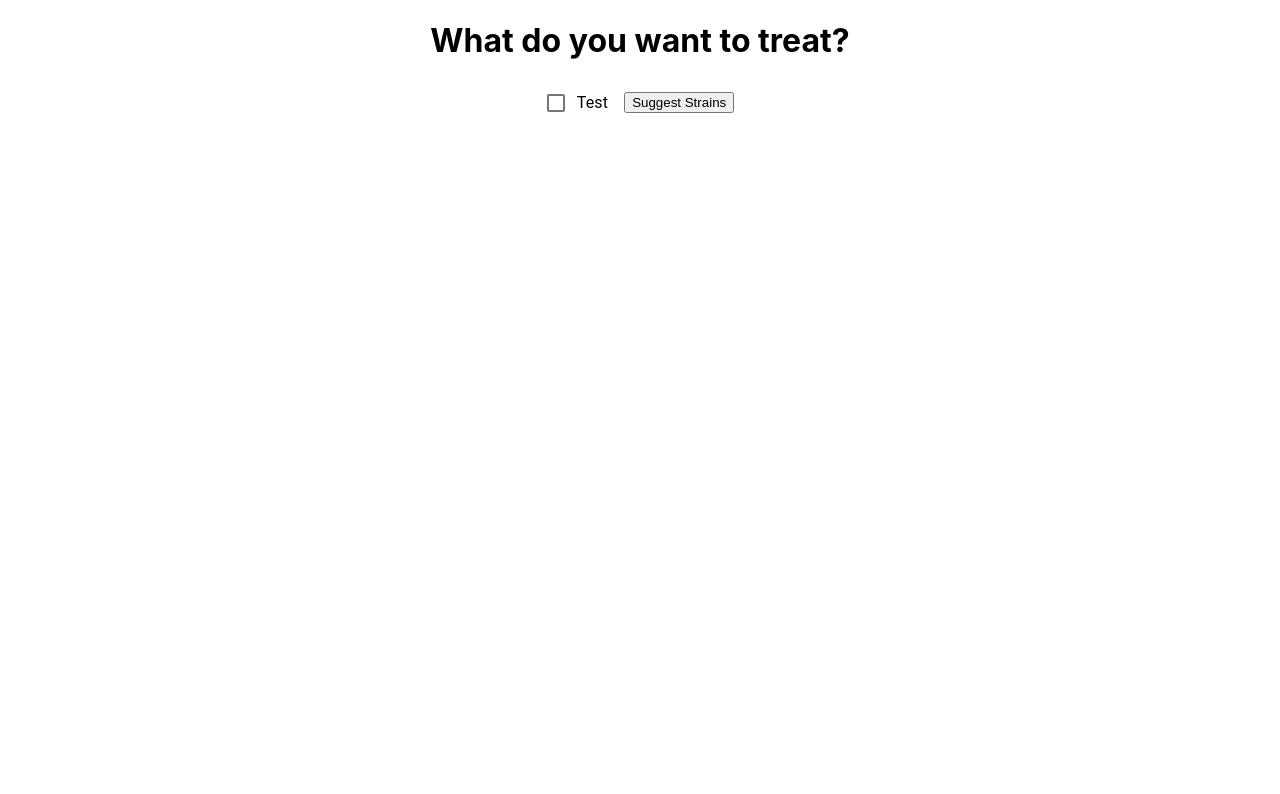
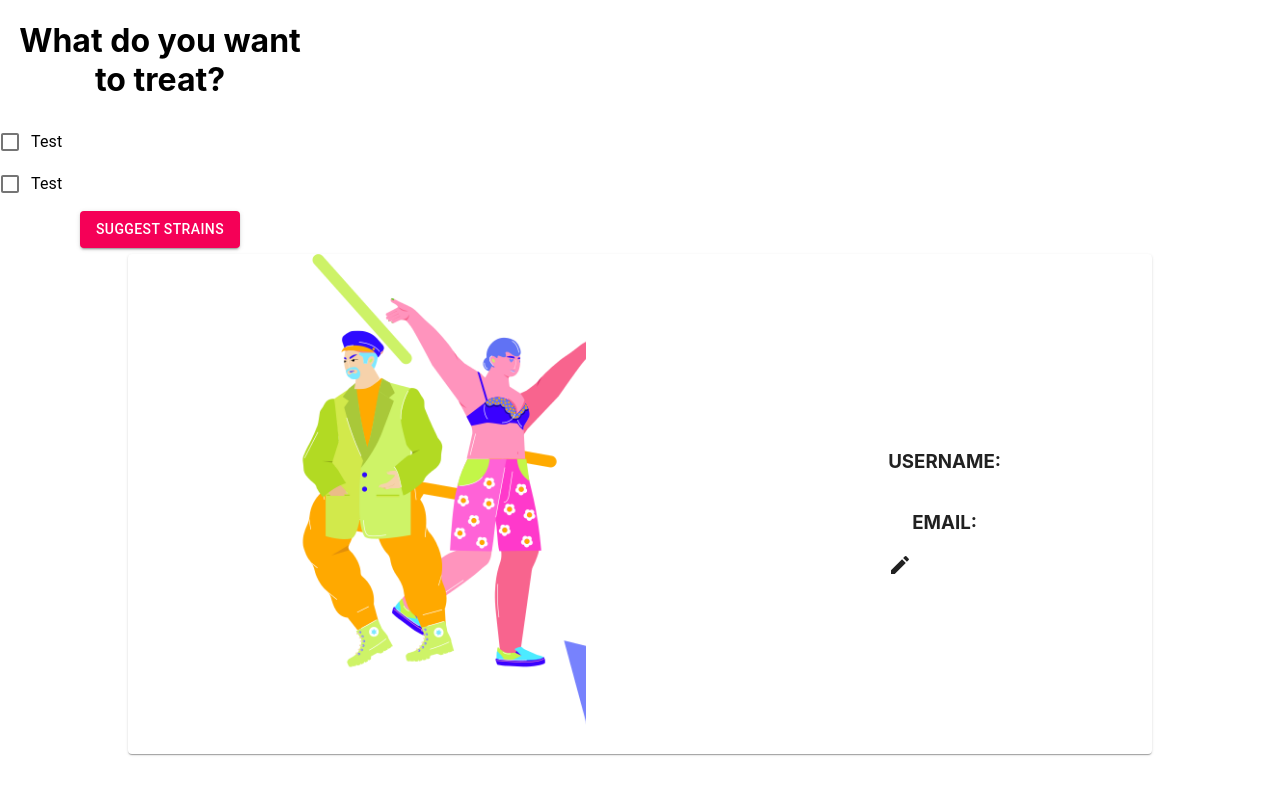
Before and after one commit to dreyuy/front-end, a React (Create React App) app in the folder med-cabinet/: page / in a window 1280 px wide. Shown: the top 794 px of the page. Built offline with nearby package versions, Linux system fonts and the light colour scheme.

Commit message:
more material ui stuff

```diff
--- a/med-cabinet/package.json
+++ b/med-cabinet/package.json
@@ -4,6 +4,7 @@
   "private": true,
   "dependencies": {
     "@material-ui/core": "^4.11.0",
+    "@material-ui/icons": "^4.9.1",
     "@testing-library/jest-dom": "^4.2.4",
     "@testing-library/react": "^9.5.0",
     "@testing-library/user-event": "^7.2.1",
--- a/med-cabinet/src/App.css
+++ b/med-cabinet/src/App.css
@@ -36,3 +36,35 @@
     transform: rotate(360deg);
   }
 }
+
+.treatment-form {
+  display: flex;
+  flex-direction: column;
+}
+
+.treatment-form-div {
+  width: 25%;
+}
+
+.treatment-form button {
+  width: 50%;
+  margin: 2% auto;
+}
+
+#profile-img {
+  width: 30%;
+}
+
+.profile-card {
+  width: 80%;
+  height: 500px;
+  margin: 0 auto;
+  display: flex;
+  justify-content: space-around;
+}
+
+.profile-credentials-div {
+  display: flex;
+  flex-direction: column;
+  justify-content: center;
+}
--- a/med-cabinet/src/App.js
+++ b/med-cabinet/src/App.js
@@ -1,12 +1,14 @@
 import React from 'react';
 import logo from './logo.svg';
 import TreatmentForm from './components/TreatmentForm';
+import Profile from './components/Profile';
 import './App.css';
 
 function App() {
   return (
     <div className="App">
       <TreatmentForm />
+      <Profile />
     </div>
   );
 }
--- a/med-cabinet/src/components/Profile.js
+++ b/med-cabinet/src/components/Profile.js
@@ -1,9 +1,23 @@
 import React from 'react';
+import Card from '@material-ui/core/Card';
+import { CardMedia } from '@material-ui/core';
+import EditIcon from '@material-ui/icons/Edit';
 
 const Profile = () => {
 
     return (
-        <div>profile component test</div>
+        <Card className='profile-card'>
+            <CardMedia
+            component='img'
+            id='profile-img'
+            src={require('/Users/davidgold/Documents/lambdaSchool/projects/unit 3/build-week/front-end/med-cabinet/src/assets/power-moves (1).png')}
+            />
+            <div className='profile-credentials-div'>
+                <h3>USERNAME: </h3>
+                <h3>EMAIL: </h3>
+                <EditIcon/>
+            </div>
+        </Card>
     )
 }
 
--- a/med-cabinet/src/components/TreatmentForm.js
+++ b/med-cabinet/src/components/TreatmentForm.js
@@ -1,6 +1,7 @@
 import React, { useState } from 'react';
 import { connect } from 'react-redux';
 import Checkbox from '@material-ui/core/Checkbox'
+import Button from '@material-ui/core/Button'
 import { FormControlLabel } from '@material-ui/core';
 import { ADD_TREATMENT } from '../store/actions'
 
@@ -17,9 +18,9 @@ const TreatmentForm = (props) => {
     // }
 
     return (
-        <div>
+        <div className='treatment-form-div'>
             <h1>What do you want to treat?</h1>
-            <form onSubmit={null} >
+            <form onSubmit={null} className='treatment-form'>
                 <FormControlLabel
                 control={
                     <Checkbox
@@ -29,11 +30,27 @@ const TreatmentForm = (props) => {
                     check={null} // add state
                     value='newTitleText' // to make dynamic
                     onChange={null} // to add in click handler
+                    color='secondary'
                     />}
                 label='Test'
                 />
 
-                <button>Suggest Strains</button>
+                <FormControlLabel
+                control={
+                    <Checkbox
+                    className='form-input'
+                    name='sleepy' // to make dynamic
+                    type='checkbox'
+                    check={null} // add state
+                    value='newTitleText' // to make dynamic
+                    onChange={null} // to add in click handler
+                    color='secondary'
+                    />}
+                label='Test'
+                />
+
+
+                <Button variant='contained' color='secondary' > Suggest Strains</Button>
             </form>
         </div>
     )
```
Also changed, not shown: med-cabinet/src/assets/power-moves (1).png (added), 1 other file (tests, documents, lock files or other folders).
